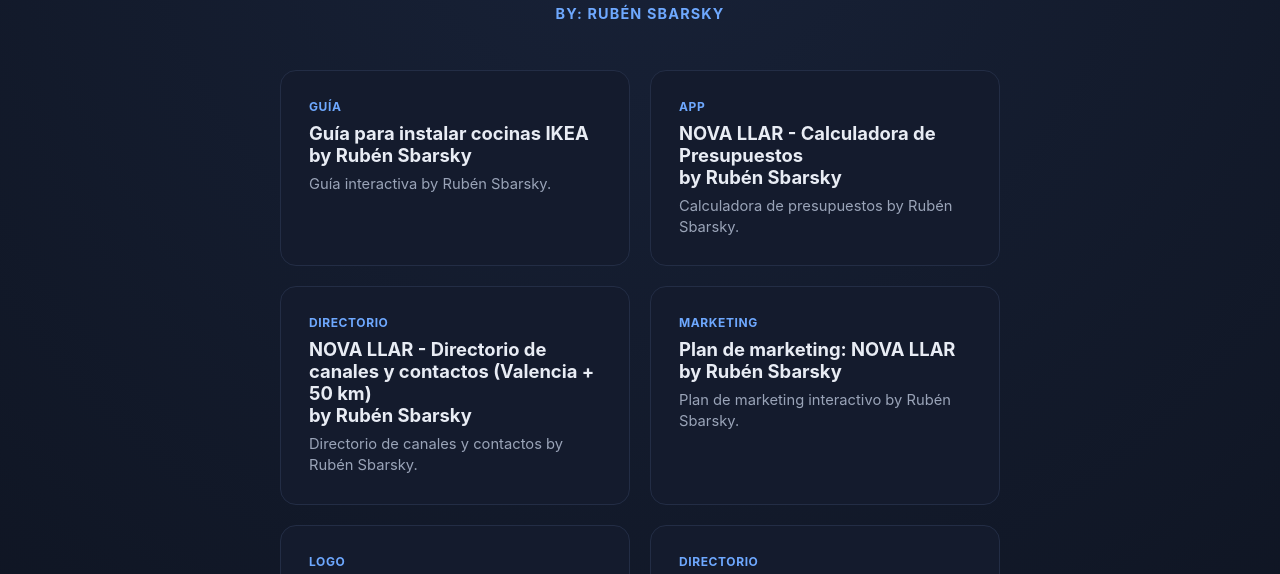
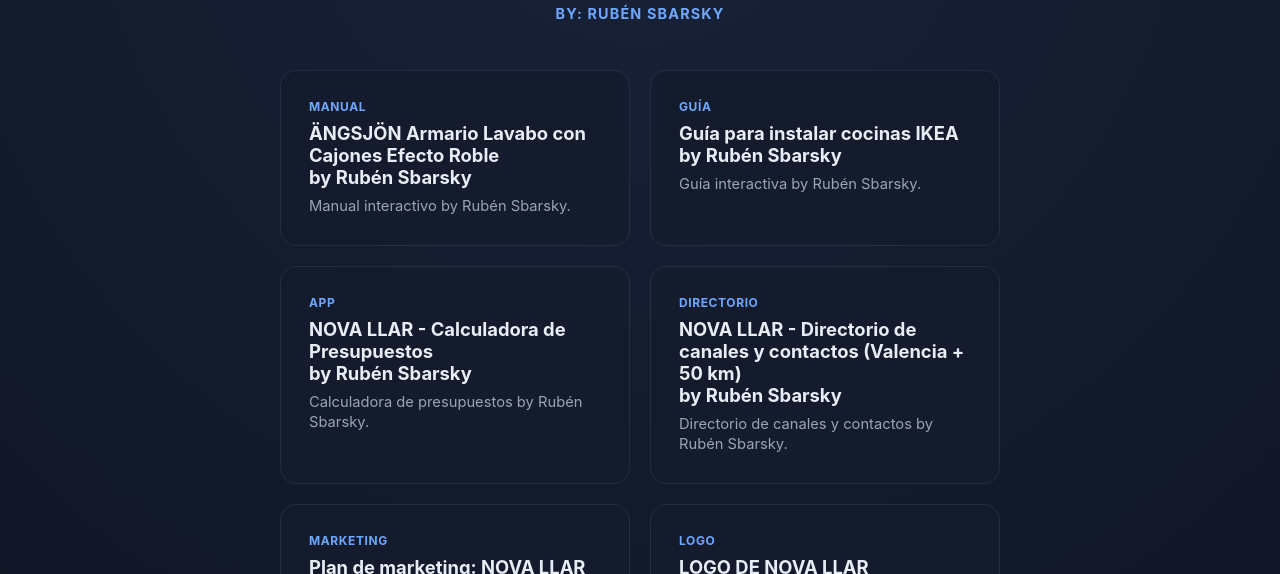
Before and after one commit to rubenurbano/instalacion-de-muebles-modulares, a plain HTML site: page index.html in a window 1280 px wide. Shown: the part 155-729 px from the top of the page. Drawn offline with Linux system fonts and the light colour scheme.

Commit message:
Añadir tarjeta ÄNGSJÖN Armario Lavabo con Cajones Efecto Roble

```diff
--- a/index.html
+++ b/index.html
@@ -92,6 +92,11 @@
   <p class="author">By: Rubén Sbarsky</p>
 
   <div class="grid">
+    <a class="card" href="https://rubenurbano.github.io/instalacion-de-muebles-modulares/angsjon-armario-lavabo-con-cajones-efecto-roble.html">
+      <span class="tag">Manual</span>
+      <h2>ÄNGSJÖN Armario Lavabo con Cajones Efecto Roble<br>by Rubén Sbarsky</h2>
+      <p>Manual interactivo by Rubén Sbarsky.</p>
+    </a>
     <a class="card" href="https://rubenurbano.github.io/instalacion-de-muebles-modulares/guia-para-instalar-cocinas-ikea.html">
       <span class="tag">Guía</span>
       <h2>Guía para instalar cocinas IKEA<br>by Rubén Sbarsky</h2>
```
